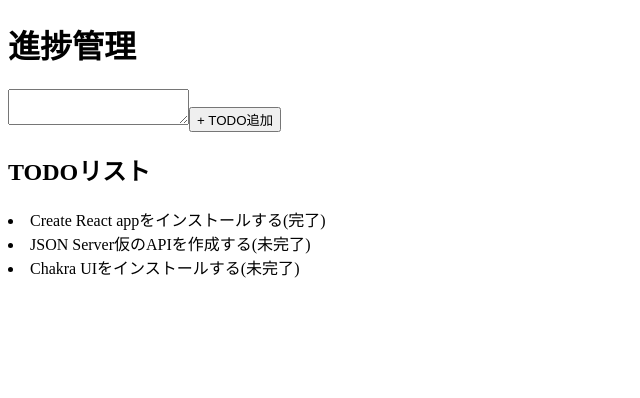
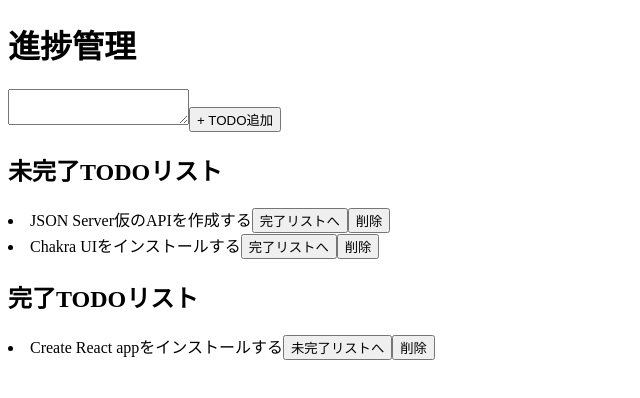
Before and after one commit to akisameito/learn-react_todo-app, a React (Create React App) app: page / in a window 1280 px wide. Shown: the top 398 px of the page, without its empty margins (0-640 px from the left). Built offline with nearby package versions, Linux system fonts and the light colour scheme; data requests are answered from the project's data file.

Commit message:
TODO一覧を状態別(完了,未完了)に表示させる

```diff
--- a/src/components/App.js
+++ b/src/components/App.js
@@ -18,15 +18,38 @@
     }, []);
 
 
+    /** 未完了 */
+    const inCompletedList = todoList.filter((todo) => {
+        return !todo.done;
+    })
+    /** 完了 */
+    const completedList = todoList.filter((todo) => {
+        return todo.done;
+    })
+
+    console.log("TODOリスト:", todoList);
+    console.log("未完了リスト:", inCompletedList);
+    console.log("完了リスト:", completedList);
+
     return (
         <>
             <h1>進捗管理</h1>
             <textarea />
             <button>+ TODO追加</button>
-            <h2>TODOリスト</h2>
-            {todoList.map((todo) => (
+            <h2>未完了TODOリスト</h2>
+            {inCompletedList.map((todo) => (
                 <li key={todo.id}>
-                    {todo.content}({todo.done ? "完了" : "未完了"})
+                    {todo.content}
+                    <button>{todo.done ? "未完了リストへ" : "完了リストへ"}</button>
+                    <button>削除</button>
+                </li>
+            ))}
+            <h2>完了TODOリスト</h2>
+            {completedList.map((todo) => (
+                <li key={todo.id}>
+                    {todo.content}
+                    <button>{todo.done ? "未完了リストへ" : "完了リストへ"}</button>
+                    <button>削除</button>
                 </li>
             ))}
         </>
```
